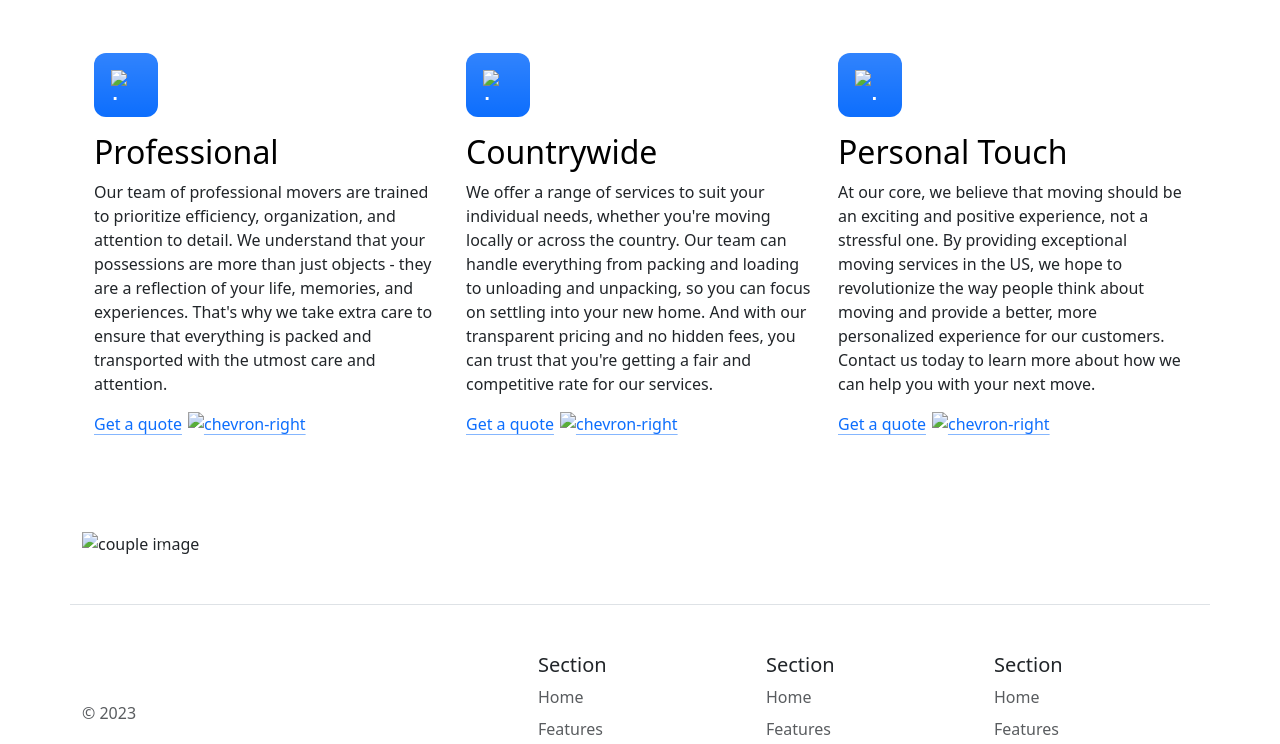
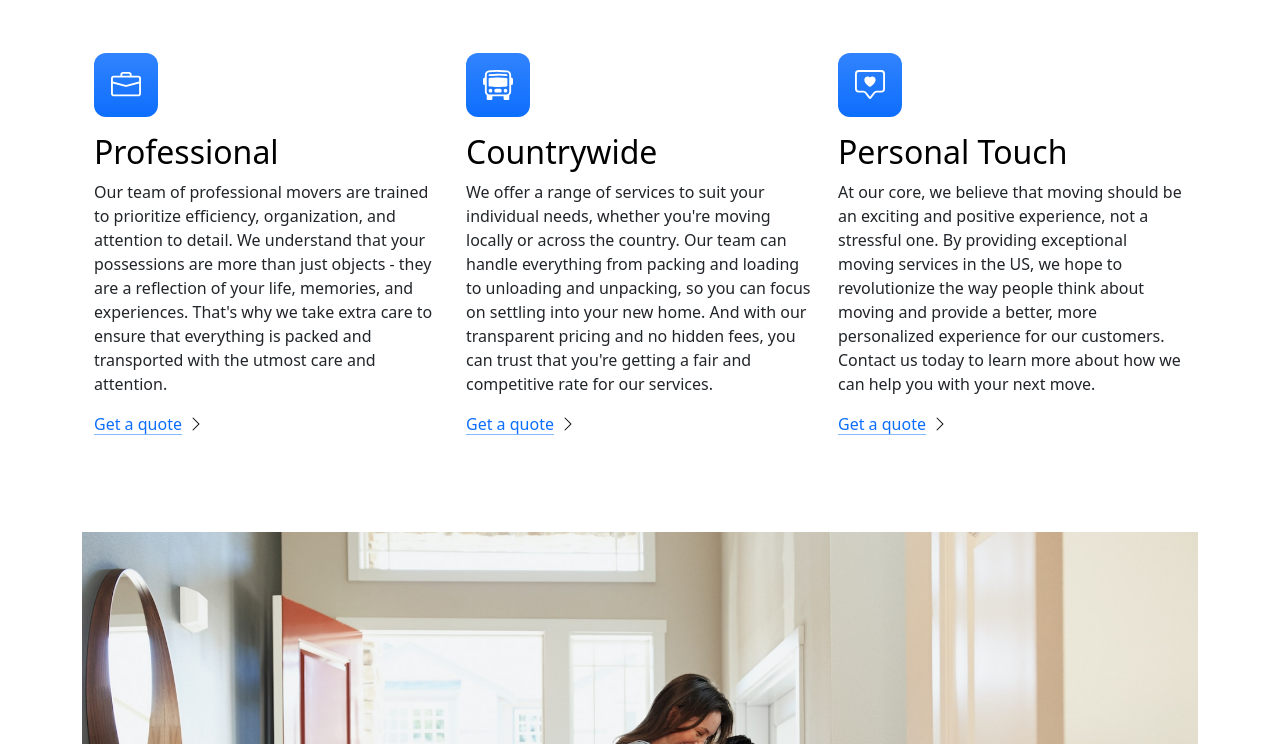
Before and after one commit to nishanth1596/Move-It, a plain HTML site: page index.html in a window 1280 px wide. Shown: the part 696-1440 px from the top of the page. Drawn offline with nearby package versions, Linux system fonts and the light colour scheme; the site is published under a folder, as on GitHub Pages, so addresses that start at the root find nothing.

Commit message:
Update index.html

```diff
--- a/index.html
+++ b/index.html
@@ -22,7 +22,7 @@
 <body>
   <nav class="navbar navbar-expand-lg bg-body-tertiary">
     <div class="container-fluid">
-      <a class="navbar-brand" href="#"> <img src="/box-seam.svg" alt="MoveIt brand icon" height="30px"/> Move It</a>
+      <a class="navbar-brand" href="#"> <img src="box-seam.svg" alt="MoveIt brand icon" height="30px"/> Move It</a>
       <button class="navbar-toggler" type="button" data-bs-toggle="collapse" data-bs-target="#navbarSupportedContent" aria-controls="navbarSupportedContent" aria-expanded="false" aria-label="Toggle navigation">
         <span class="navbar-toggler-icon"></span>
       </button>
@@ -66,7 +66,7 @@
     </div>
     <div class="overflow-hidden" style="max-height: 30vh;">
       <div class="container px-5">
-        <img src="/moving-van.jpg" alt="Moving van" class="img-fluid border rounded-3 shadow-lg mb-4" alt="Example image" width="700" height="500" loading="lazy">
+        <img src="moving-van.jpg" alt="Moving van" class="img-fluid border rounded-3 shadow-lg mb-4" alt="Example image" width="700" height="500" loading="lazy">
       </div>
     </div>
   </div>
@@ -76,35 +76,35 @@
     <div class="row g-4 py-5 row-cols-1 row-cols-lg-3">
       <div class="feature col">
         <div class="feature-icon d-inline-flex align-items-center justify-content-center text-bg-primary bg-gradient fs-2 mb-3">
-          <img src="/briefcase.svg" alt="briefcase image" width="30px" height="30" />
+          <img src="briefcase.svg" alt="briefcase image" width="30px" height="30" />
         </div>
         <h3 class="fs-2 text-body-emphasis">Professional</h3>
         <p>Our team of professional movers are trained to prioritize efficiency, organization, and attention to detail. We understand that your possessions are more than just objects - they are a reflection of your life, memories, and experiences. That's why we take extra care to ensure that everything is packed and transported with the utmost care and attention.</p>
         <a href="#" class="icon-link">
           Get a quote
-          <img src="/chevron-right.svg" alt="chevron-right">
+          <img src="chevron-right.svg" alt="chevron-right">
         </a>
       </div>
       <div class="feature col">
         <div class="feature-icon d-inline-flex align-items-center justify-content-center text-bg-primary bg-gradient fs-2 mb-3">
-          <img src="/bus-front.svg" alt="bus-front image" width="30px" height="30" />
+          <img src="bus-front.svg" alt="bus-front image" width="30px" height="30" />
         </div>
         <h3 class="fs-2 text-body-emphasis">Countrywide</h3>
         <p>We offer a range of services to suit your individual needs, whether you're moving locally or across the country. Our team can handle everything from packing and loading to unloading and unpacking, so you can focus on settling into your new home. And with our transparent pricing and no hidden fees, you can trust that you're getting a fair and competitive rate for our services.</p>
         <a href="#" class="icon-link">
           Get a quote
-          <img src="/chevron-right.svg" alt="chevron-right">
+          <img src="chevron-right.svg" alt="chevron-right">
         </a>
       </div>
       <div class="feature col">
         <div class="feature-icon d-inline-flex align-items-center justify-content-center text-bg-primary bg-gradient fs-2 mb-3">
-          <img src="/chat-square-heart.svg" alt="chat-square-heart" width="30px" height="30"/>
+          <img src="chat-square-heart.svg" alt="chat-square-heart" width="30px" height="30"/>
         </div>
         <h3 class="fs-2 text-body-emphasis">Personal Touch</h3>
         <p>At our core, we believe that moving should be an exciting and positive experience, not a stressful one. By providing exceptional moving services in the US, we hope to revolutionize the way people think about moving and provide a better, more personalized experience for our customers. Contact us today to learn more about how we can help you with your next move.</p>
         <a href="#" class="icon-link">
           Get a quote
-          <img src="/chevron-right.svg" alt="chevron-right">
+          <img src="chevron-right.svg" alt="chevron-right">
         </a>
       </div>
     </div>
@@ -119,13 +119,13 @@
       </div>
       <div class="carousel-inner">
         <div class="carousel-item active">
-          <img src="/couple.jpg" class="d-block w-100" alt="couple image" >
+          <img src="couple.jpg" class="d-block w-100" alt="couple image" >
         </div>
         <div class="carousel-item">
-          <img src="/dog.jpg" class="d-block w-100" alt="dog image" >
+          <img src="dog.jpg" class="d-block w-100" alt="dog image" >
         </div>
         <div class="carousel-item">
-          <img src="/family.jpg" class="d-block w-100" alt="family image" >
+          <img src="family.jpg" class="d-block w-100" alt="family image" >
         </div>
       </div>
       <button class="carousel-control-prev" type="button" data-bs-target="#carouselExampleIndicators" data-bs-slide="prev">
```
